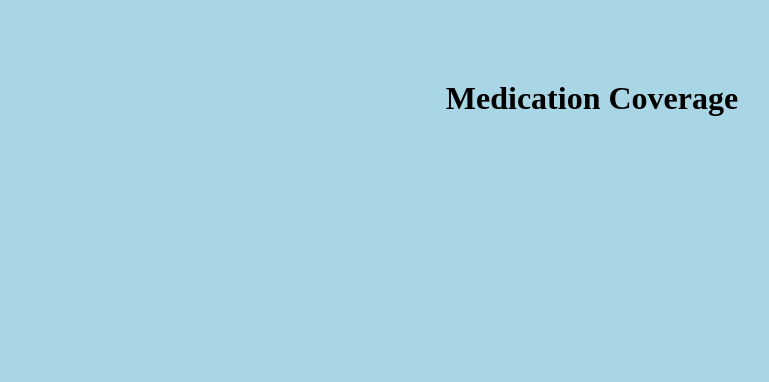
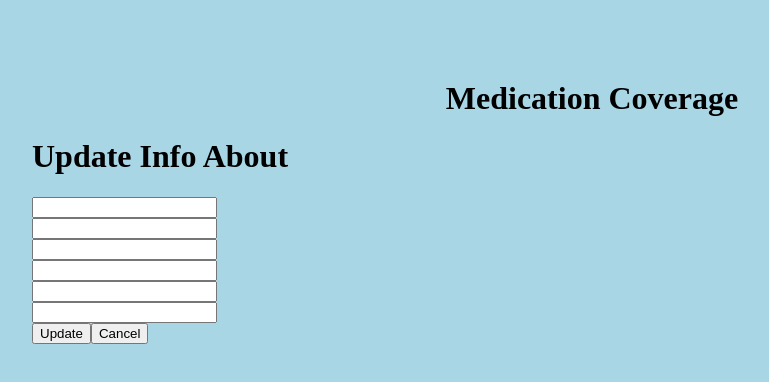
Before and after one commit to user-byte123/Solo-Project, a React app: page /update/1 in a window 1280 px wide. Before the commit this address had no page. Shown: the top 382 px of the page, without its empty margins (48-817 px from the left). Built offline with nearby package versions, Linux system fonts and the light colour scheme; no server answers.

Commit message:
add, delete, update button good to go!

```diff
--- a/client/App.jsx
+++ b/client/App.jsx
@@ -13,6 +13,7 @@ function App() {
         <Route exact path='/' element={<DrugList />}/>
         <Route exact path='/drug' element={<AddDrug />}/>
         <Route exact path='/delete/:id' element={<DeleteDrug />}/>
+        <Route exact path='/update/:id' element={<UpdateDrug />}/>
       </Routes>
     </Router>
   )
--- a/client/components/DrugList.jsx
+++ b/client/components/DrugList.jsx
@@ -42,7 +42,7 @@ function DrugList(props) {
 							<p className='columns'>
 								<Link to={`/delete/${item._id}`}>
 									<button className='deleteBtn'><FontAwesomeIcon icon={faTrashAlt}/></button></Link>
-								<Link><button className='updateBtn'><FontAwesomeIcon icon={faEdit}/></button>
+								<Link to={`/update/${item._id}`}><button className='updateBtn'><FontAwesomeIcon icon={faEdit}/></button>
 								</Link>
 							</p>
 						</div>
--- a/client/components/UpdateDrug.jsx
+++ b/client/components/UpdateDrug.jsx
@@ -1,8 +1,72 @@
-import React, { useState } from 'react';
+import React, { useState, useEffect } from 'react';
 import { useParams, useNavigate } from 'react-router-dom'
 function UpdateDrug() {
+    const { id } = useParams();
+    const navigate = useNavigate();
+    //the initialState of updateData is an object b/c the fetch response returns an object
+    const [updatedData, setData] = useState({});
+    //want the data to already be loaded when we clicked the update button
+    useEffect(()=> {
+        fetch(`http://localhost:3000/api/drug/${id}`)
+            .then(response => response.json())
+            .then(data => {
+                setData(data);
+            })
+            .catch(console.error)
+        // async() => {
+        //  try {
+        //     const data = await fetch(`http://localhost:3000/api/drug/${id}`);
+        //     data = await response.json();
+        //     setData(data);
+        //  }catch(error) {
+        //     console.error('Error in useEffect in UpdateDrug component')
+        //  }
+        // }
+    },[])
 
-    return <div className='UpdateDrug' />
+    const handleChange = (e) => {
+        e.preventDefault()
+        const {name, value} = e.target;
+        setData({...updatedData, [name]:value})
+    }
+    const handleUpdate = async (e) => {
+        e.preventDefault();
+        try {
+            await fetch(`http://localhost:3000/api/drug/${id}`, {
+                method: 'PATCH',
+                headers: {
+                    'Content-Type': 'application/json'
+                },
+                body: JSON.stringify(updatedData)
+            })
+            navigate('/')
+        } catch(error){
+            console.log('Error occurred in handleUpdate event listener')
+        }
+    }
+
+    const handleCancel = () => {
+        navigate('/')
+    }
+    return(
+         <div className='UpdateDrug'>
+            <h1>Update Info About {updatedData.name}</h1>
+            <div className="info">
+                <form className='updateForm'>
+                        <div>
+                            <input type="text" name="name" value={updatedData.name} onChange={handleChange}/>
+                            <input type="text" name="strength" value={updatedData.strength} onChange={handleChange}/>
+                            <input type="text" name="measurement" value={updatedData.measurement} onChange={handleChange}/>
+                            <input type="text" name="route" value={updatedData.route} onChange={handleChange}/>
+                            <input type="text" name="tier" value={updatedData.tier} onChange={handleChange}/>
+                            <input type="text" name="alternatives" value={updatedData.alternatives} onChange={handleChange}/>
+                        </div>
+                    <button onClick={handleUpdate}>Update</button>
+                    <button onClick={handleCancel}>Cancel</button>
+                </form>
+            </div>
+         </div>
+    )
 }
 
 export default UpdateDrug
--- a/package.json
+++ b/package.json
@@ -2,7 +2,7 @@
   "name": "solo-project",
   "version": "1.0.0",
   "description": "solo-project formulary",
-  "main": "app.js",
+  "main": "index.js",
   "scripts": {
     "test": "echo \"Error: no test specified\" && exit 1",
     "start": "npm run dev",
```
